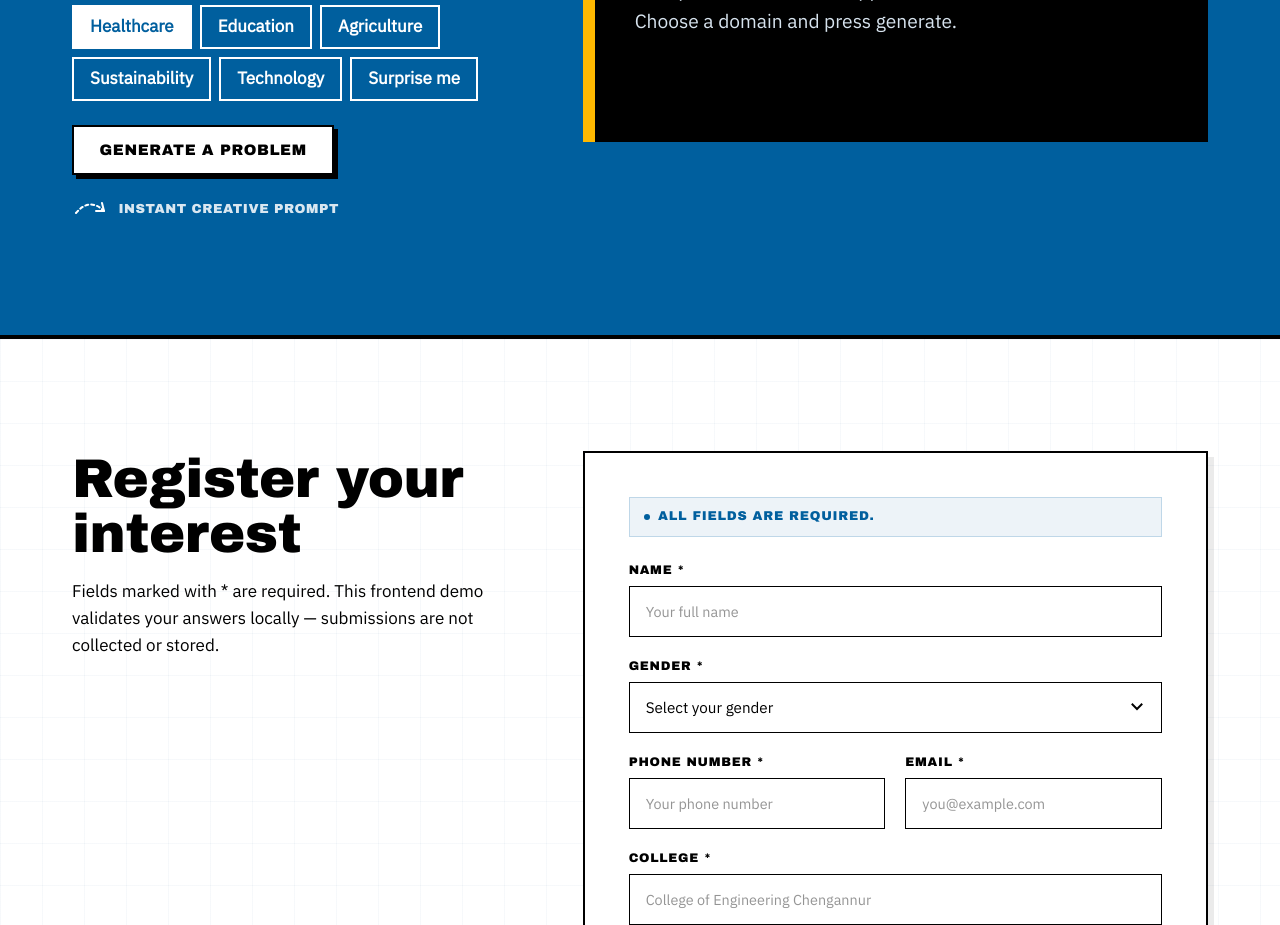
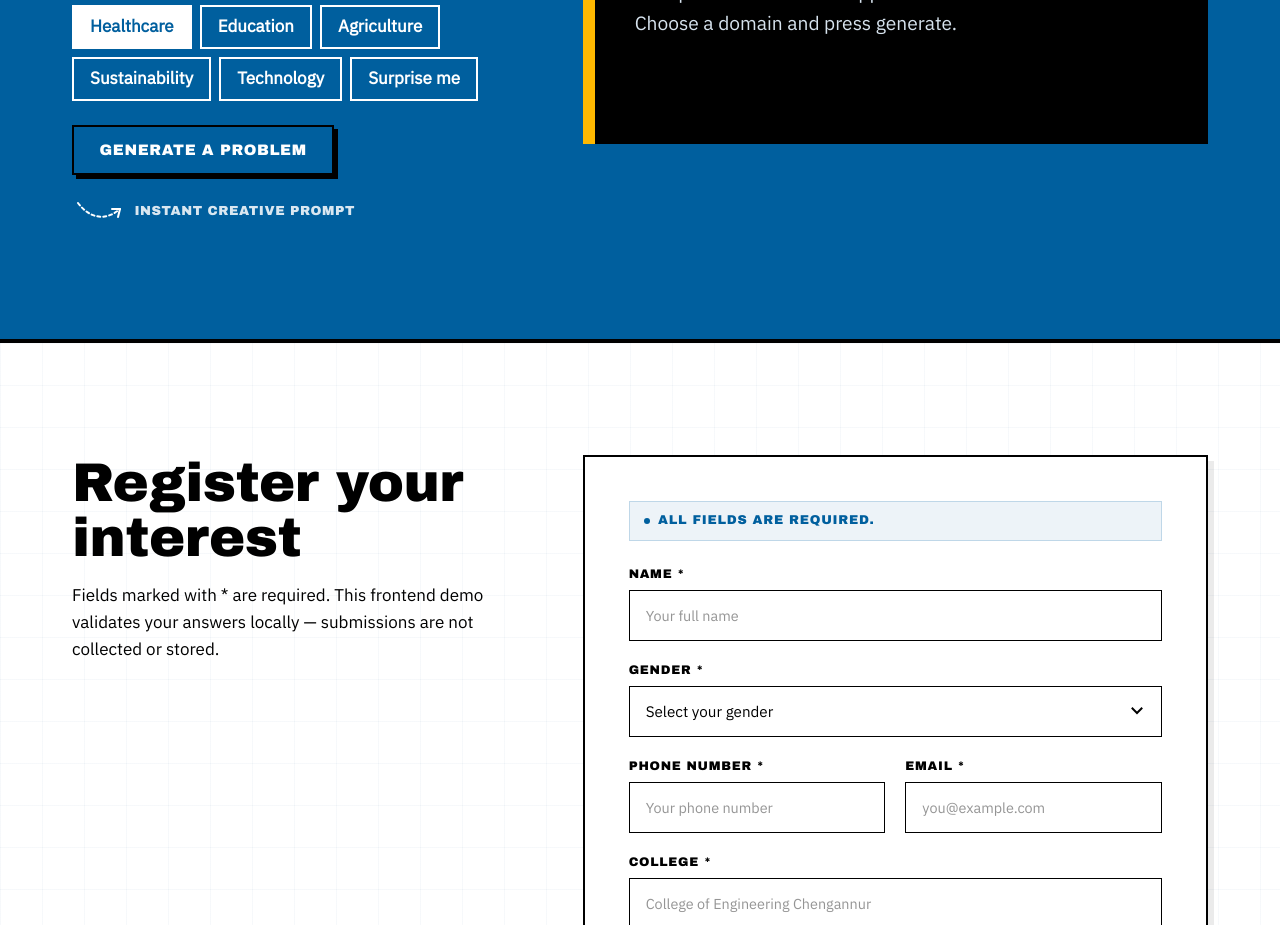
Before and after one commit to Jo-ohan/IdeaSprint, a React (Vite) app: page / in a window 1280 px wide. Shown: the part 2840-3765 px from the top of the page. Built offline with nearby package versions, Linux system fonts and the light colour scheme.

Commit message:
Finalize website button interactions

```diff
--- a/src/components/IdeaSpark.tsx
+++ b/src/components/IdeaSpark.tsx
@@ -88,23 +88,23 @@ export default function IdeaSpark({ onUse }: Props) {
           <div className="spark__action-row">
             <button
               type="button"
-              className={`btn btn--light spark-btn${generating ? ' spark-btn--generating' : ''}`}
+              className={`btn btn--primary spark-btn${generating ? ' spark-btn--generating' : ''}`}
               onClick={() => run()}
               disabled={generating}
             >
               {generating ? 'Generating…' : spark ? 'Spark another idea' : 'Generate a problem'}
             </button>
             <div className="spark__doodle" aria-hidden="true">
-              <svg className="spark__doodle-arrow" width="40" height="28" viewBox="0 0 40 28" fill="none">
+              <svg className="spark__doodle-arrow" width="56" height="32" viewBox="0 0 56 32" fill="none">
                 <path
-                  d="M4,18 C14,6 24,8 32,16"
+                  d="M6,8 C18,24 34,26 48,14"
                   stroke="#fff"
                   strokeWidth="2"
                   strokeDasharray="3 3"
                   strokeLinecap="round"
                 />
                 <path
-                  d="M24,16 L32,16 L30,8"
+                  d="M40,14 L48,14 L46,22"
                   stroke="#fff"
                   strokeWidth="2"
                   strokeLinecap="round"
--- a/src/styles.css
+++ b/src/styles.css
@@ -1181,10 +1181,41 @@ a { color: inherit; }
   gap: 1.25rem;
   flex-wrap: wrap;
 }
-.spark-btn { position: relative; min-width: 11rem; }
+.spark-btn {
+  position: relative;
+  min-width: 11rem;
+  background: var(--blue);
+  color: #ffffff;
+  border: 2px solid #000000;
+  border-radius: 0;
+  box-shadow: 4px 4px 0 #000000;
+  transform: translate(0, 0);
+  transition: transform 0.15s var(--ease-out), box-shadow 0.15s var(--ease-out);
+}
+.spark-btn:hover {
+  background: var(--blue);
+  color: #ffffff;
+  border-color: #000000;
+  transform: translate(2px, 2px);
+  box-shadow: 2px 2px 0 #000000;
+}
+.spark-btn:active {
+  background: var(--blue);
+  color: #ffffff;
+  border-color: #000000;
+  transform: translate(4px, 4px);
+  box-shadow: 0 0 0 #000000;
+  transition-duration: 0.06s;
+}
+.spark-btn:focus-visible {
+  outline: 3px solid #ffffff;
+  outline-offset: 3px;
+}
 .spark-btn--generating {
   opacity: 0.75;
   pointer-events: none;
+  transform: translate(2px, 2px);
+  box-shadow: 2px 2px 0 #000000;
 }
 .spark__doodle {
   display: inline-flex;
@@ -1920,6 +1951,9 @@ a { color: inherit; }
   .form__submit-btn,
   .form__submit-btn:hover,
   .form__submit-btn:active,
+  .spark-btn,
+  .spark-btn:hover,
+  .spark-btn:active,
   .marquee__track {
     animation: none !important;
     transform: none !important;
```
